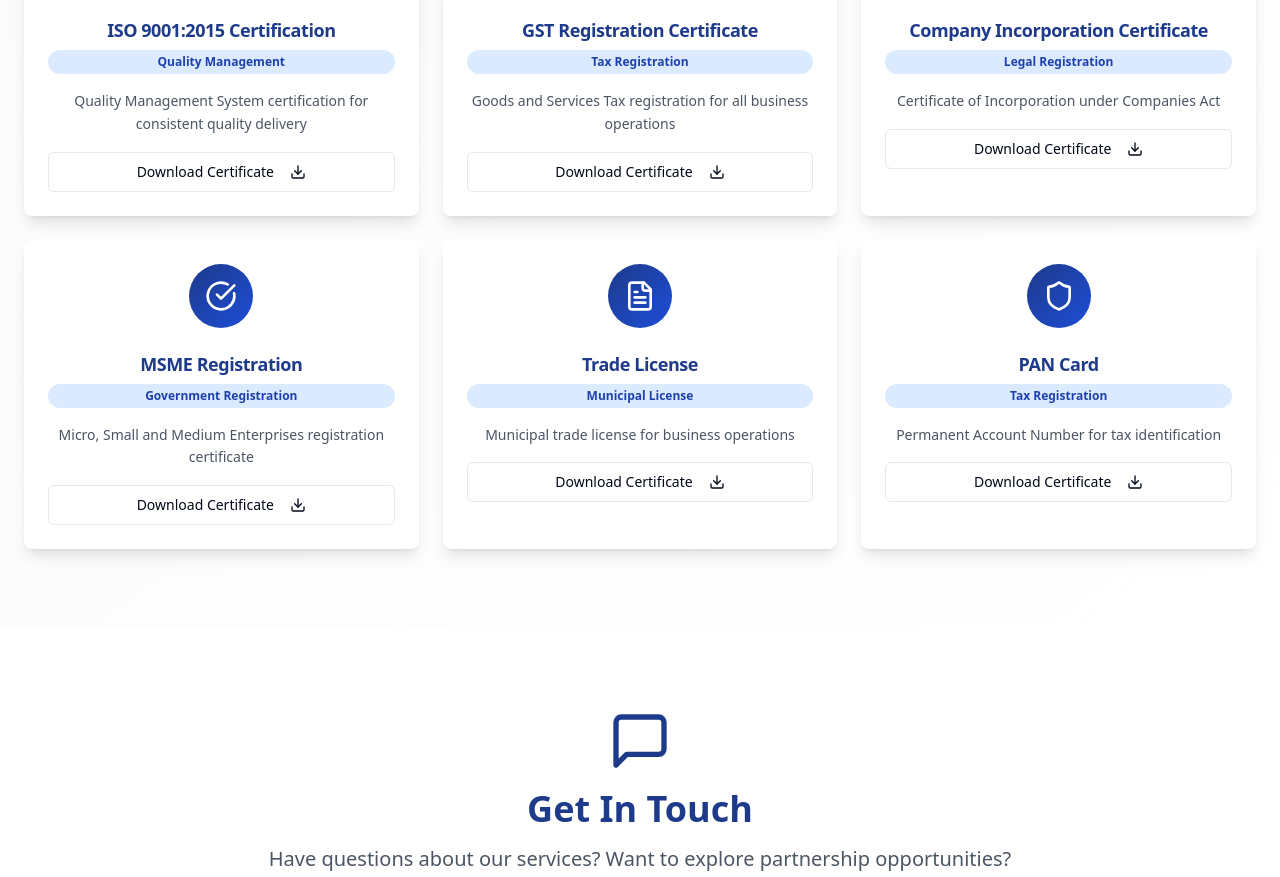
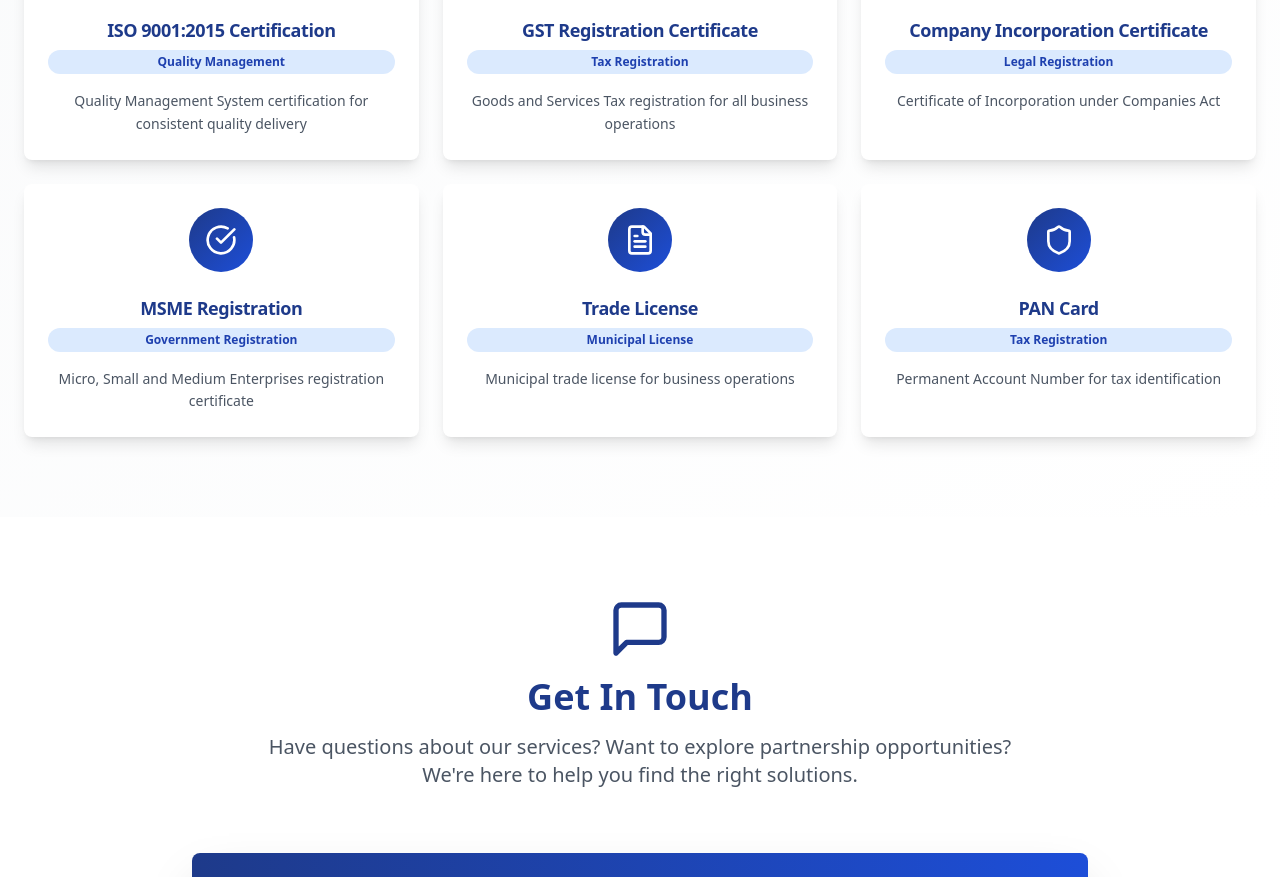
Before and after one commit to HeritageIndiaGroup/HIG, a React (Vite) app: page / in a window 1280 px wide. Shown: the part 4340-5217 px from the top of the page. Built offline with nearby package versions, Linux system fonts and the light colour scheme.

Commit message:
Refactor: Display certifications, remove download
Update the Certifications section to display documents instead of providing a download option.

```diff
--- a/src/components/Certifications.tsx
+++ b/src/components/Certifications.tsx
@@ -1,7 +1,6 @@
 
 import { Card, CardContent, CardDescription, CardHeader, CardTitle } from '@/components/ui/card';
-import { Button } from '@/components/ui/button';
-import { FileText, Download, Award, Shield, CheckCircle } from 'lucide-react';
+import { FileText, Award, Shield, CheckCircle } from 'lucide-react';
 
 const certifications = [
   {
@@ -9,7 +8,6 @@ const certifications = [
     title: "ISO 9001:2015 Certification",
     description: "Quality Management System certification for consistent quality delivery",
     icon: Award,
-    document: "ISO_9001_2015_Certificate.pdf",
     category: "Quality Management"
   },
   {
@@ -17,7 +15,6 @@ const certifications = [
     title: "GST Registration Certificate",
     description: "Goods and Services Tax registration for all business operations",
     icon: FileText,
-    document: "GST_Registration_Certificate.pdf",
     category: "Tax Registration"
   },
   {
@@ -25,7 +22,6 @@ const certifications = [
     title: "Company Incorporation Certificate",
     description: "Certificate of Incorporation under Companies Act",
     icon: Shield,
-    document: "Company_Incorporation_Certificate.pdf",
     category: "Legal Registration"
   },
   {
@@ -33,7 +29,6 @@ const certifications = [
     title: "MSME Registration",
     description: "Micro, Small and Medium Enterprises registration certificate",
     icon: CheckCircle,
-    document: "MSME_Registration_Certificate.pdf",
     category: "Government Registration"
   },
   {
@@ -41,7 +36,6 @@ const certifications = [
     title: "Trade License",
     description: "Municipal trade license for business operations",
     icon: FileText,
-    document: "Trade_License_Certificate.pdf",
     category: "Municipal License"
   },
   {
@@ -49,18 +43,11 @@ const certifications = [
     title: "PAN Card",
     description: "Permanent Account Number for tax identification",
     icon: Shield,
-    document: "PAN_Card_Certificate.pdf",
     category: "Tax Registration"
   }
 ];
 
 const Certifications = () => {
-  const handleDownload = (documentName: string) => {
-    // This would typically link to actual document files
-    console.log(`Downloading: ${documentName}`);
-    alert(`Document download would start: ${documentName}`);
-  };
-
   return (
     <section id="certifications" className="py-20 bg-gradient-to-br from-gray-50 to-white">
       <div className="container mx-auto px-6">
@@ -89,17 +76,9 @@ const Certifications = () => {
                   </div>
                 </CardHeader>
                 <CardContent className="text-center">
-                  <CardDescription className="text-gray-600 mb-4 leading-relaxed">
+                  <CardDescription className="text-gray-600 leading-relaxed">
                     {cert.description}
                   </CardDescription>
-                  <Button
-                    variant="outline"
-                    className="w-full group-hover:bg-blue-900 group-hover:text-white transition-all duration-300"
-                    onClick={() => handleDownload(cert.document)}
-                  >
-                    Download Certificate
-                    <Download className="ml-2 h-4 w-4" />
-                  </Button>
                 </CardContent>
               </Card>
             );
```
